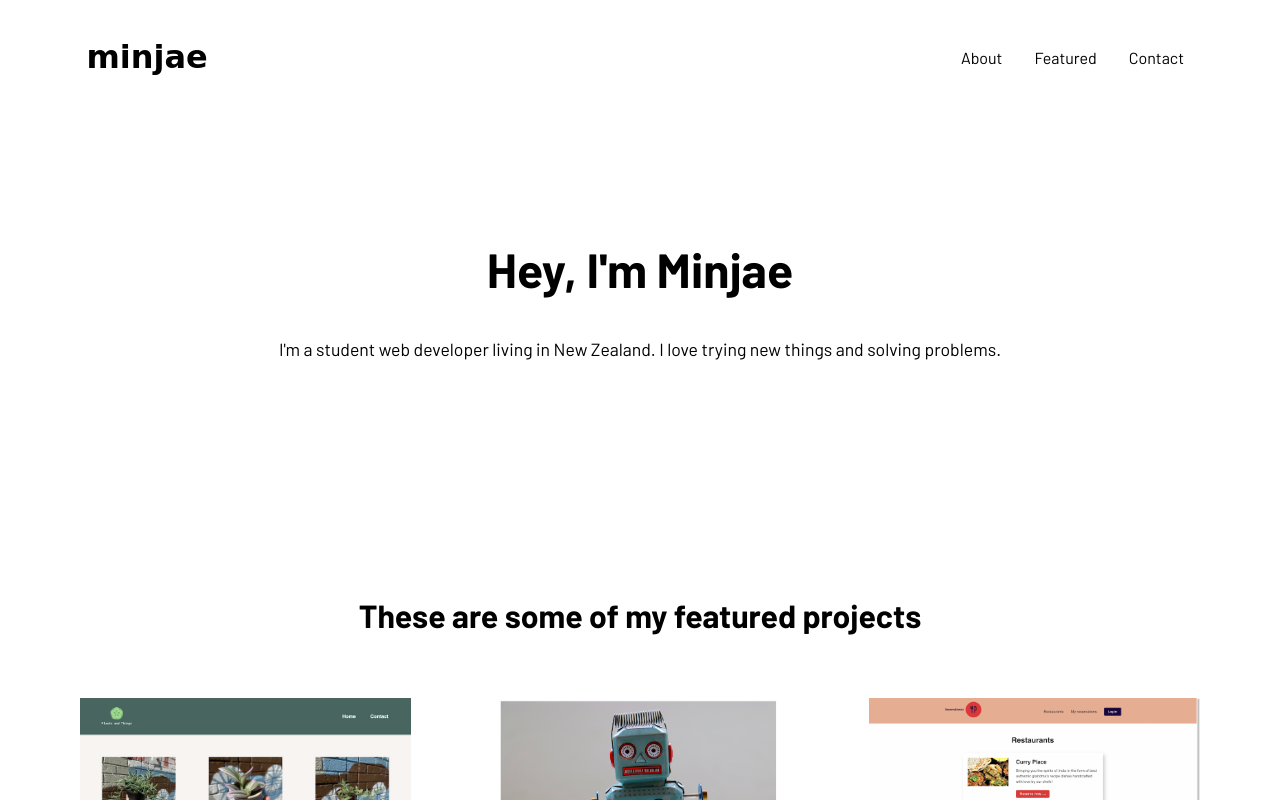
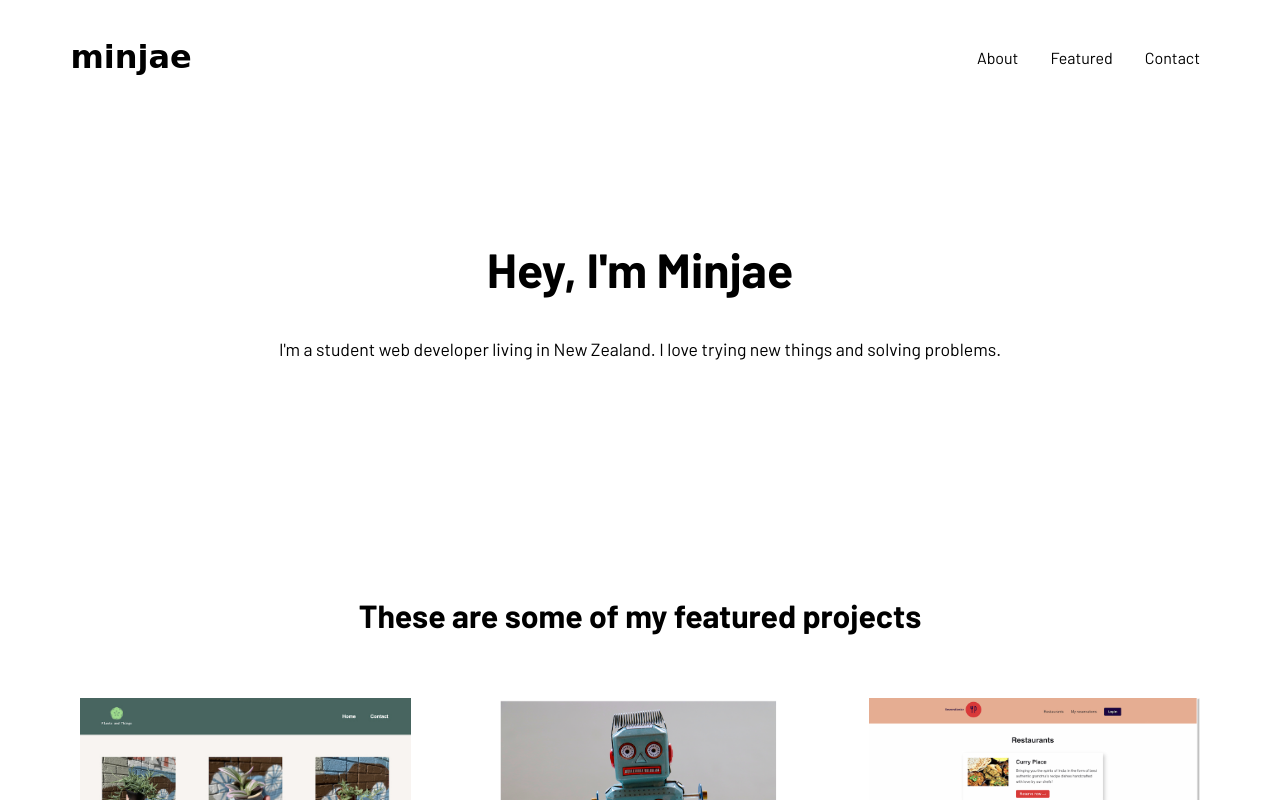
Before and after one commit to minjaechang/minjaechang.github.io, a plain HTML site: page index.html in a window 1280 px wide. Shown: the top 800 px of the page. Drawn offline with Linux system fonts and the light colour scheme; a web font is replaced by a local one.

Commit message:
Fix the navbar padding

```diff
--- a/style.css
+++ b/style.css
@@ -38,7 +38,7 @@ a {
   width: 100%;
   display: flex;
   justify-content: space-between;
-  padding: 2rem 5rem;
+  padding: 2rem 4rem;
   z-index: 1;
   background-color: white;
 }
```
